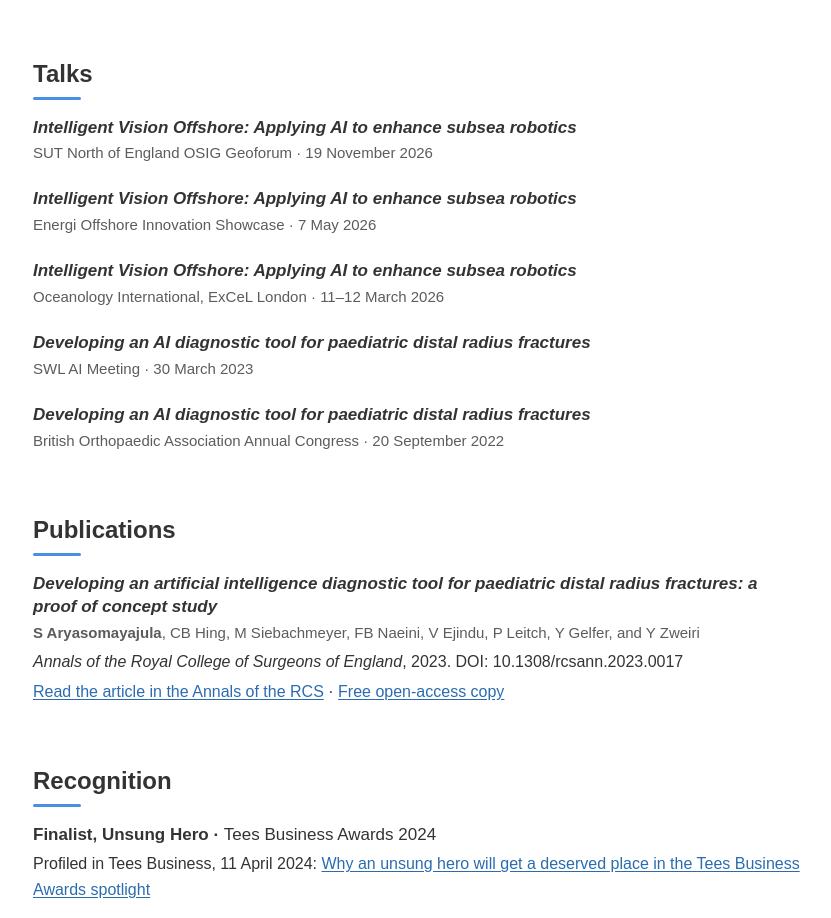
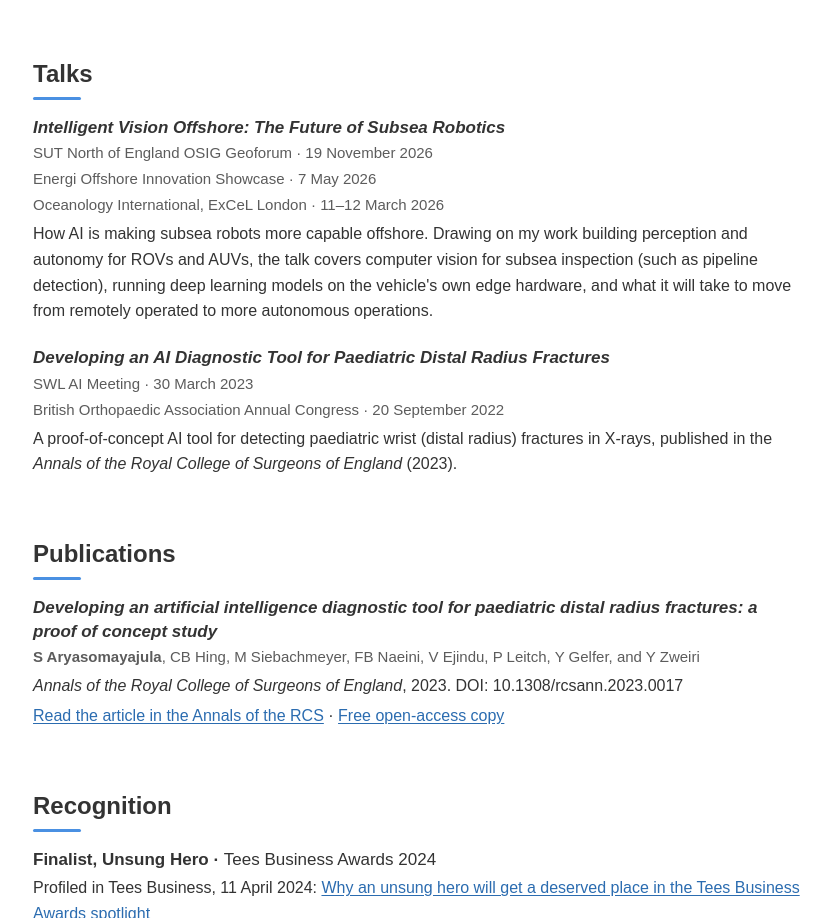
Before and after one commit to harshaneo17/home, a plain HTML site: page index.html in a window 1280 px wide. Shown: the part 1620-2538 px from the top of the page, without its empty margins (223-1054 px from the left). Drawn offline with Linux system fonts and the light colour scheme.

Commit message:
Talks: one entry per talk with all its venues, plus a short summary
- Group the three offshore events under one talk, retitled
  "Intelligent Vision Offshore: The Future of Subsea Robotics"
- Group the two paediatric fracture events under one talk, in title
  case to match
- Add a one-paragraph summary under each talk
- Drop the Upcoming badge now that the SUT talk (19 Nov) has passed
- Bump sitemap lastmod

Co-Authored-By: Claude Opus 5.5 <noreply@anthropic.com>
Claude-Session: https://claude.ai/code/session_01631j13M9qNp4421WbPWwDd

```diff
--- a/index.html
+++ b/index.html
@@ -513,24 +513,17 @@
             <h2 id="talks-heading">Talks</h2>
             <ol class="entries">
                 <li>
-                    <h3><cite>Intelligent Vision Offshore: Applying AI to enhance subsea robotics</cite></h3>
-                    <p class="meta">SUT North of England OSIG Geoforum · <time datetime="2026-11-19">19 November 2026</time> <span class="badge" data-upcoming-until="2026-11-19">Upcoming</span></p>
+                    <h3><cite>Intelligent Vision Offshore: The Future of Subsea Robotics</cite></h3>
+                    <p class="meta">SUT North of England OSIG Geoforum · <time datetime="2026-11-19">19 November 2026</time></p>
+                    <p class="meta">Energi Offshore Innovation Showcase · <time datetime="2026-05-07">7 May 2026</time></p>
+                    <p class="meta">Oceanology International, ExCeL London · <time datetime="2026-03-11">11–12 March 2026</time></p>
+                    <p>How AI is making subsea robots more capable offshore. Drawing on my work building perception and autonomy for ROVs and AUVs, the talk covers computer vision for subsea inspection (such as pipeline detection), running deep learning models on the vehicle's own edge hardware, and what it will take to move from remotely operated to more autonomous operations.</p>
                 </li>
                 <li>
-                    <h3><cite>Intelligent Vision Offshore: Applying AI to enhance subsea robotics</cite></h3>
-                    <p class="meta">Energi Offshore Innovation Showcase · <time datetime="2026-05-07">7 May 2026</time></p>
-                </li>
-                <li>
-                    <h3><cite>Intelligent Vision Offshore: Applying AI to enhance subsea robotics</cite></h3>
-                    <p class="meta">Oceanology International, ExCeL London · <time datetime="2026-03-11">11–12 March 2026</time></p>
-                </li>
-                <li>
-                    <h3><cite>Developing an AI diagnostic tool for paediatric distal radius fractures</cite></h3>
+                    <h3><cite>Developing an AI Diagnostic Tool for Paediatric Distal Radius Fractures</cite></h3>
                     <p class="meta">SWL AI Meeting · <time datetime="2023-03-30">30 March 2023</time></p>
-                </li>
-                <li>
-                    <h3><cite>Developing an AI diagnostic tool for paediatric distal radius fractures</cite></h3>
                     <p class="meta">British Orthopaedic Association Annual Congress · <time datetime="2022-09-20">20 September 2022</time></p>
+                    <p>A proof-of-concept AI tool for detecting paediatric wrist (distal radius) fractures in X-rays, published in the <i>Annals of the Royal College of Surgeons of England</i> (2023).</p>
                 </li>
             </ol>
         </section>
--- a/sitemap.xml
+++ b/sitemap.xml
@@ -3,7 +3,7 @@
         xmlns:image="http://www.google.com/schemas/sitemap-image/1.1">
   <url>
     <loc>https://harshaarya.com/</loc>
-    <lastmod>2026-11-04</lastmod>
+    <lastmod>2026-11-21</lastmod>
     <image:image>
       <image:loc>https://harshaarya.com/assets/images/harsha-arya.jpg</image:loc>
     </image:image>
```
